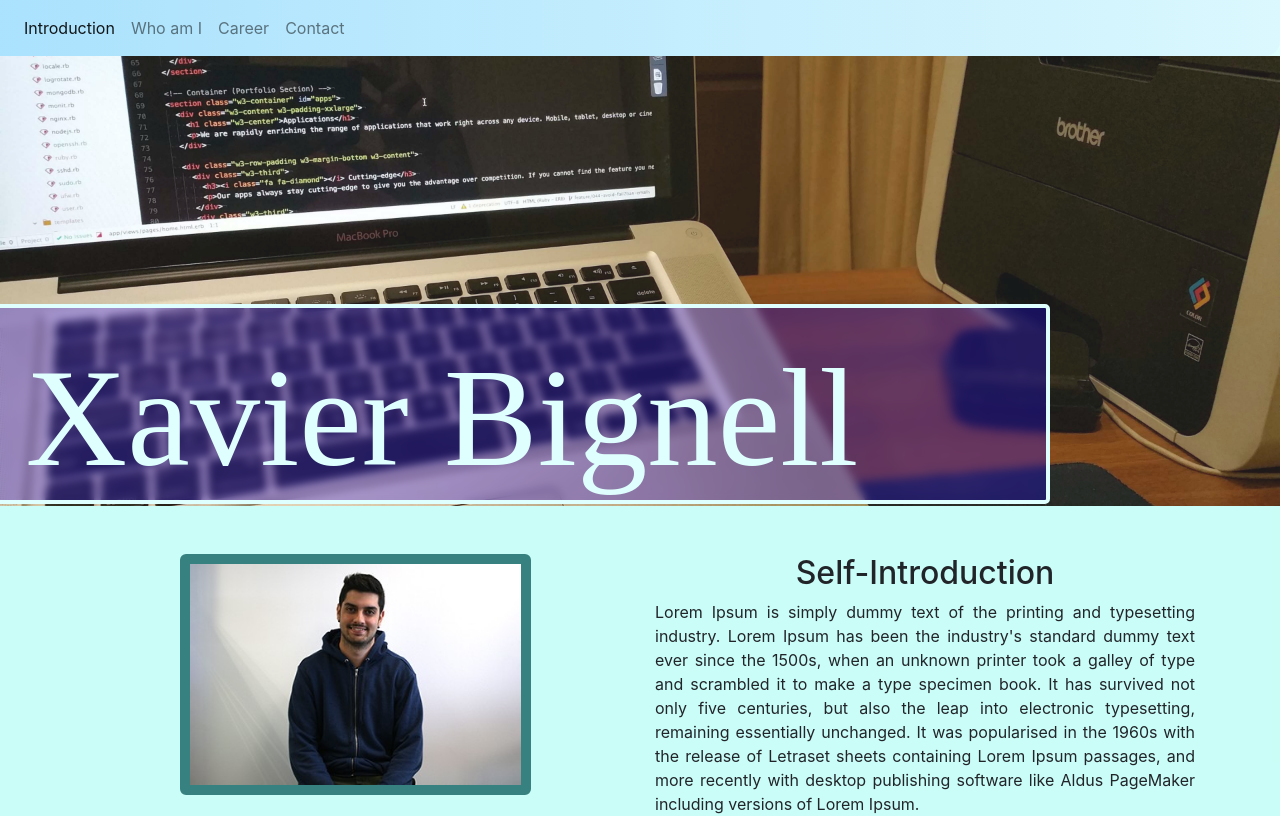
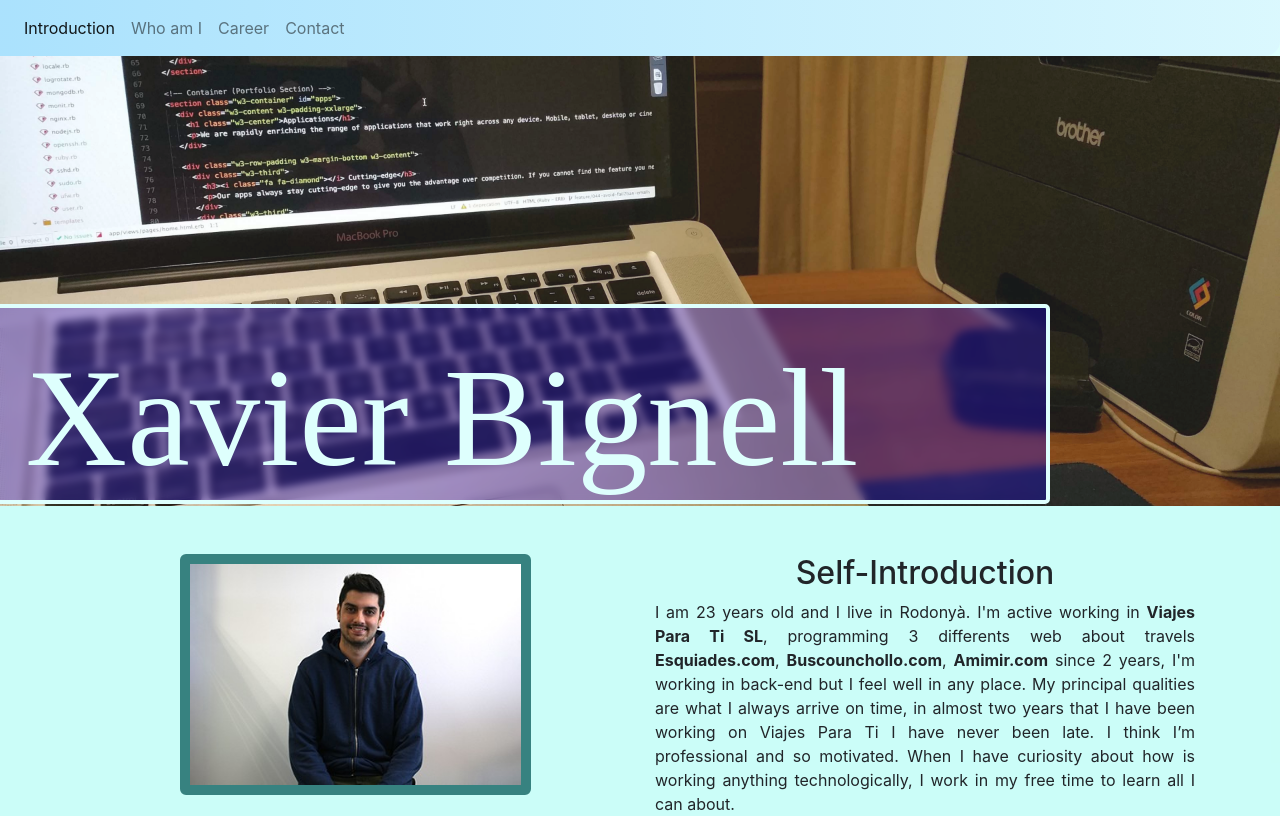
Before and after one commit to xbignell/my-project-angular, an Angular app: page / in a window 1280 px wide. Shown: the top 816 px of the page. Built offline with nearby package versions, Linux system fonts and the light colour scheme; a web font is replaced by a local one.

Commit message:
Add texts into introduction

```diff
--- a/src/app/introduction/introduction-text/introduction-text.component.html
+++ b/src/app/introduction/introduction-text/introduction-text.component.html
@@ -6,7 +6,16 @@
       </div>
       <div class="col-md-6 text-center">
         <h2>Self-Introduction</h2>
-        <p class="text-justify">Lorem Ipsum is simply dummy text of the printing and typesetting industry. Lorem Ipsum has been the industry's standard dummy text ever since the 1500s, when an unknown printer took a galley of type and scrambled it to make a type specimen book. It has survived not only five centuries, but also the leap into electronic typesetting, remaining essentially unchanged. It was popularised in the 1960s with the release of Letraset sheets containing Lorem Ipsum passages, and more recently with desktop publishing software like Aldus PageMaker including versions of Lorem Ipsum.</p>
+        <p class="text-justify">
+          I am 23 years old and I live in Rodonyà. I'm active working in <b>Viajes Para Ti SL</b>, programming 3 differents web about travels <b>Esquiades.com</b>, <b>Buscounchollo.com</b>, <b>Amimir.com</b> since 2 years,
+          I'm working in back-end but I feel well in any place.
+          My principal qualities are what I always arrive on time, in almost two years that I have been working on Viajes Para Ti I have never been late.
+          I think I’m professional and so motivated.
+          When I have curiosity about how is working anything technologically, I work in my free time to learn all I can about. <br>
+          Read, watch Netflix series, play videogames or listen to podcasts are my favourite hobbies and that's why I can understand English but I cannot speak it fluency.
+          <br>
+          I challenge you to know all about me!
+        </p>
       </div>
     </div>
   </div>
```
